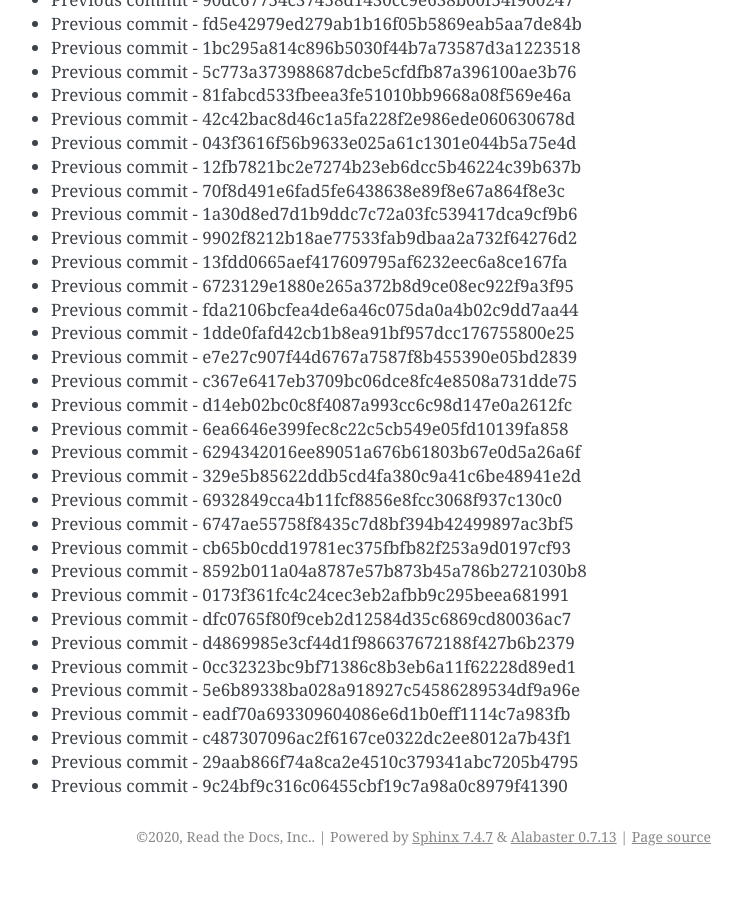
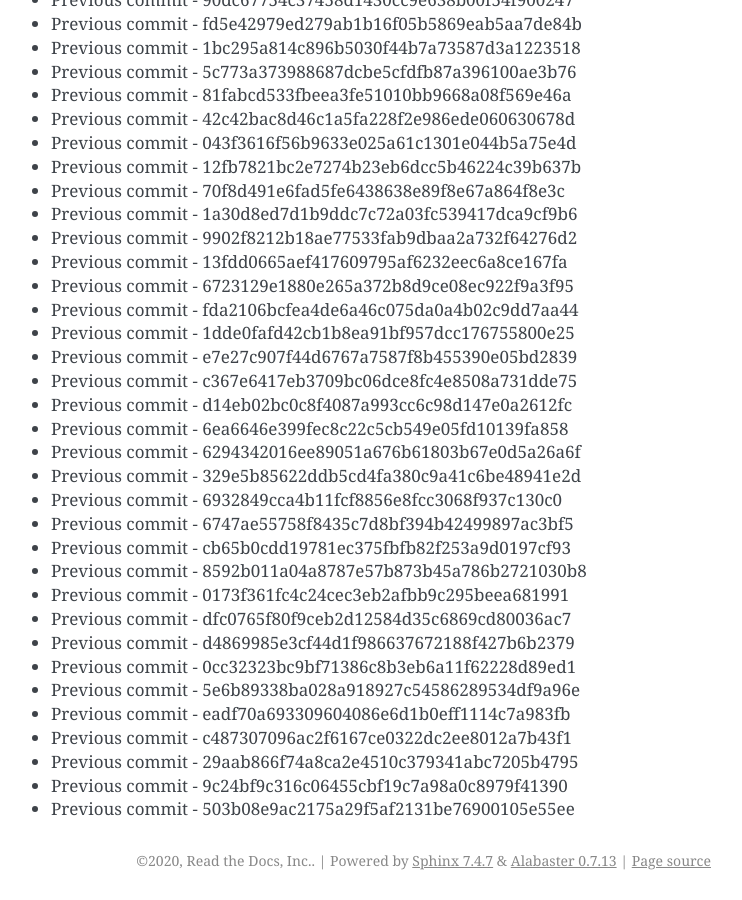
Before and after one commit to readthedocs/rtd-git-stresstest, a Sphinx documentation site: the page built from docs/updates.rst, in a window 1280 px wide and 900 px high, scrolled down 28807 px. Shown: the whole window, without its empty margins (399-1141 px from the left). Built offline with Sphinx 7.4.7, drawn with Linux system fonts in a browser that asks for light colours; before the commit the page ends 29683 px from its top, so only the background shows below that.

Commit message:
Generating commit from previous: 503b08e9ac2175a29f5af2131be76900105e55ee

```diff
--- a/docs/updates.rst
+++ b/docs/updates.rst
@@ -1242,3 +1242,4 @@ It can be tested for any performance characteristics.
 * Previous commit - c487307096ac2f6167ce0322dc2ee8012a7b43f1
 * Previous commit - 29aab866f74a8ca2e4510c379341abc7205b4795
 * Previous commit - 9c24bf9c316c06455cbf19c7a98a0c8979f41390
+* Previous commit - 503b08e9ac2175a29f5af2131be76900105e55ee
```
